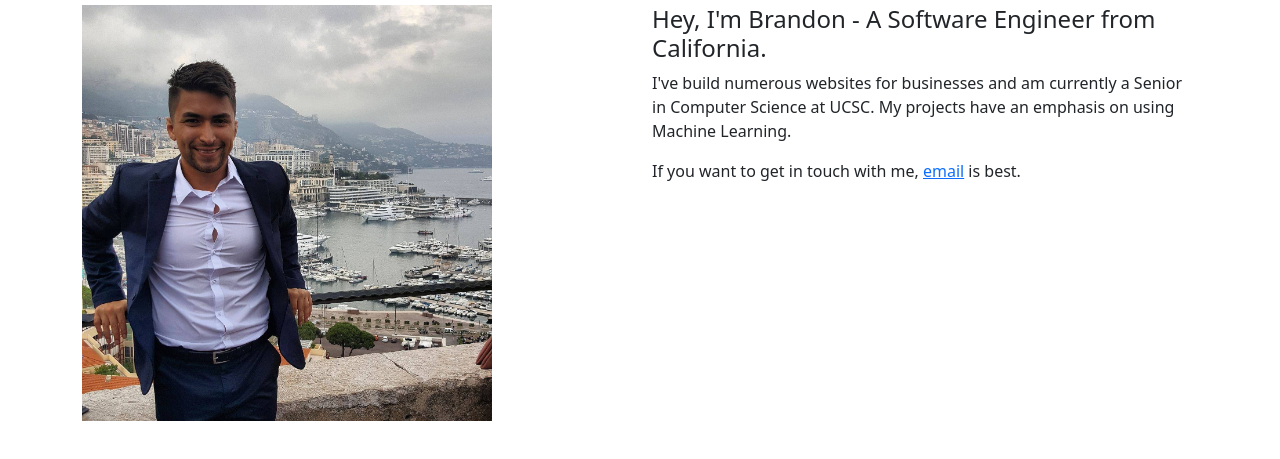
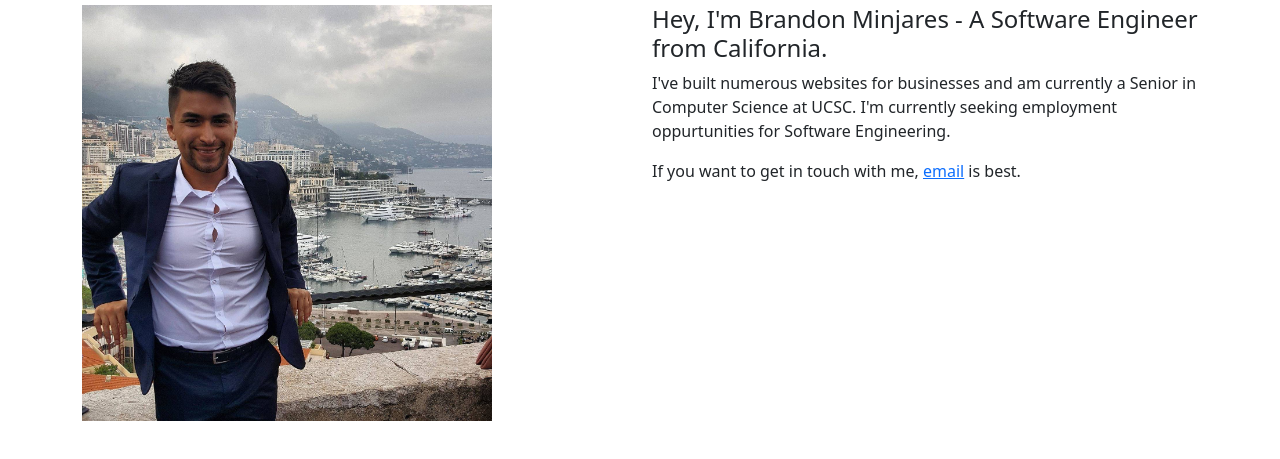
Before and after one commit to BrandonMinjares/BrandonMinjares.github.io, a plain HTML site: page index.html in a window 1280 px wide. Shown: the part 51-510 px from the top of the page. Drawn offline with nearby package versions, Linux system fonts and the light colour scheme.

Commit message:
Update index.html

```diff
--- a/index.html
+++ b/index.html
@@ -30,9 +30,9 @@
             <img src="css/img/BioImage.jpeg">
           </div>
           <div class="col">
-            <h4>Hey, I'm Brandon - A Software Engineer from California.</h4>
-            <p>I've build numerous websites for businesses and am currently a Senior in Computer Science at UCSC. My projects have an emphasis on using Machine Learning.</p>
-            <p>If you want to get in touch with me, <a href = "mailto: brandon.minjares@gmail.com">email</a> is best.</p>
+            <h4>Hey, I'm Brandon Minjares - A Software Engineer from California.</h4>
+            <p>I've built numerous websites for businesses and am currently a Senior in Computer Science at UCSC. I'm currently seeking employment oppurtunities for Software Engineering.</p>
+            <p>If you want to get in touch with me, <a href = "mailto: bmminjar@ucsc.edu">email</a> is best.</p>
           </div>
       </div>
       </div>
```
